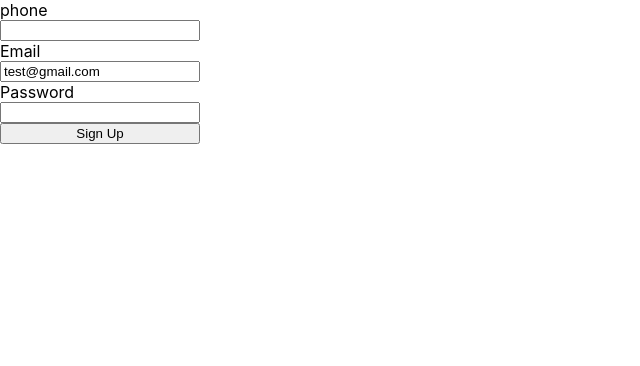
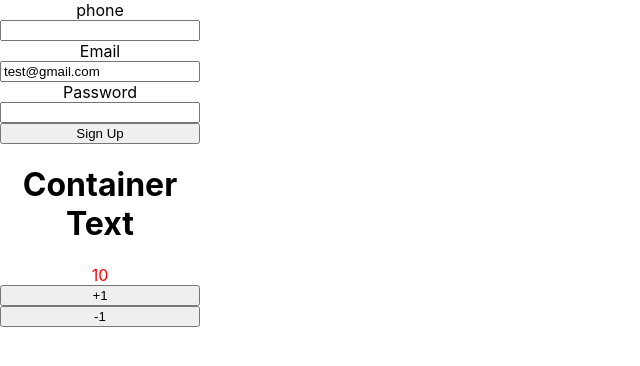
Before and after one commit to hryjosn/imgur-photo-manager, a React (Create React App) app: page / in a window 1280 px wide. Shown: the top 366 px of the page, without its empty margins (0-640 px from the left). Built offline with nearby package versions, Linux system fonts and the light colour scheme; no server answers.

Commit message:
Update example

```diff
--- /dev/null
+++ b/src/container/Home/Container.js
@@ -0,0 +1,10 @@
+const Container = (props) => {
+  const { children } = props;
+  return (
+    <div className="This-is">
+      <h1>Container Text</h1>
+      {children}
+    </div>
+  );
+};
+export default Container;
--- a/src/container/Home/Home.js
+++ b/src/container/Home/Home.js
@@ -2,13 +2,21 @@ import { Form } from "./Home.style";
 import axios from "axios";
 import { useStore } from "../../store";
 import { observer } from "mobx-react-lite"; // 1
+import Container from "./Container"; // 1
 const Index = () => {
   const {
-    SignUpStore: { email, phone, password, updateData },
+    SignUpStore: {
+      email,
+      phone,
+      password,
+      updateData,
+      number,
+      plusOne,
+      substractOne,
+      assignData,
+    },
   } = useStore();
-  // const store = useStore().SignUpStore;
-  // const myEmail = store.email;
-  console.log("test Email>", email);
+
   const onSubmit = (e) => {
     e.preventDefault();
     const postData = { email, password, phone };
@@ -36,13 +44,13 @@ const Index = () => {
     })();
   };
   return (
-    <Form onSubmit={onSubmit}>
+    <Form onSubmit={onSubmit} style={{ textAlign: "center" }}>
       <label>phone</label>
       <input
         type="text"
         value={phone}
         onChange={(e) => {
-          updateData("phone", e.target.value);
+          assignData({ phone: e.target.value });
         }}
       />
       <label>Email</label>
@@ -62,6 +70,12 @@ const Index = () => {
         }}
       />
       <button type="submit">Sign Up</button>
+      <Container value={1}>
+        <span style={{ color: "red" }}>{number}</span>
+      </Container>
+
+      <button onClick={plusOne}>+1</button>
+      <button onClick={substractOne}>-1</button>
     </Form>
   );
 };
--- a/src/container/Home/store/SignUpStore.js
+++ b/src/container/Home/store/SignUpStore.js
@@ -1,18 +1,27 @@
 import { useLocalObservable } from "mobx-react-lite";
 import StoreAction from "../../../store/StoreAction";
+import { runInAction } from "mobx";
+import { callUploadPhoto } from "../../../api/api";
 
 const initialState = {
   // 1
   phone: "",
   password: "",
   email: "test@gmail.com",
+  number: 10,
+  params: {},
+  list: [],
 };
 const SignUpStore = () => {
   // 2
   const store = useLocalObservable(() => ({
     /* observables */
     ...initialState,
-    ...StoreAction,
+    ...StoreAction(),
+    async getList() {
+      const res = await callUploadPhoto();
+      this.list = res.data;
+    },
   })); // 3
   return store; // 4
 };
```
